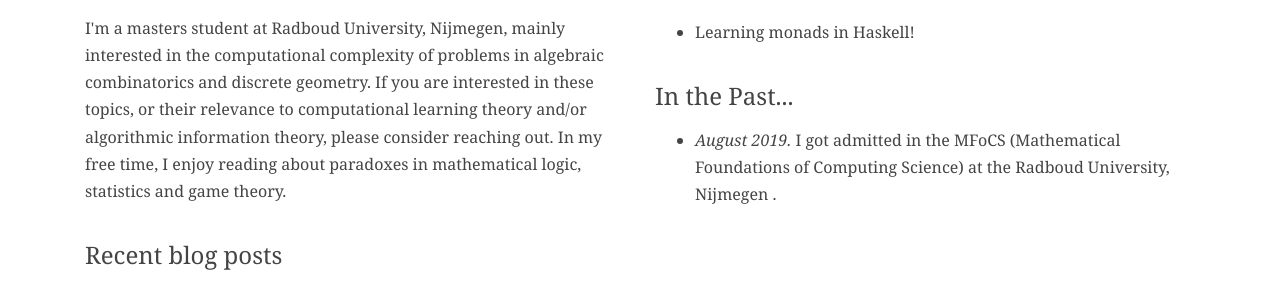
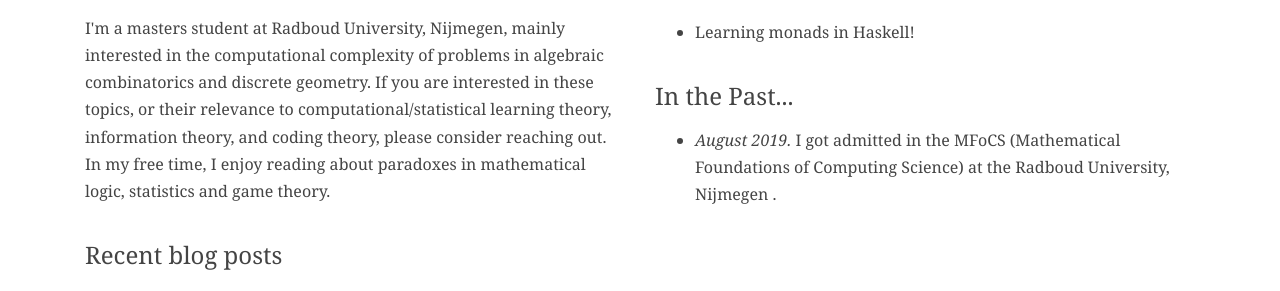
Before and after one commit to danalvi/danalvi.github.io, a Jekyll site: the page built from index.html, in a window 1280 px wide. Shown: the part 1005-1296 px from the top of the page. Built offline with Jekyll 4.4.1, drawn with Linux system fonts in a browser that asks for light colours.

Commit message:
Update index.html

```diff
--- a/index.html
+++ b/index.html
@@ -28,7 +28,7 @@
     <div class="col-sm-6">
       <h4>About Me</h4>
       <p>
-        I'm a masters student at Radboud University, Nijmegen, mainly interested in the computational complexity of problems in algebraic combinatorics and discrete geometry. If you are interested in these topics, or their relevance to computational learning theory and/or algorithmic information theory, please consider reaching out. In my free time, I enjoy reading about paradoxes in mathematical logic, statistics and game theory.
+        I'm a masters student at Radboud University, Nijmegen, mainly interested in the computational complexity of problems in algebraic combinatorics and discrete geometry. If you are interested in these topics, or their relevance to computational/statistical learning theory, information theory, and coding theory, please consider reaching out. In my free time, I enjoy reading about paradoxes in mathematical logic, statistics and game theory.
       </p>
       <h4>Recent blog posts</h4>
       <p>
```
